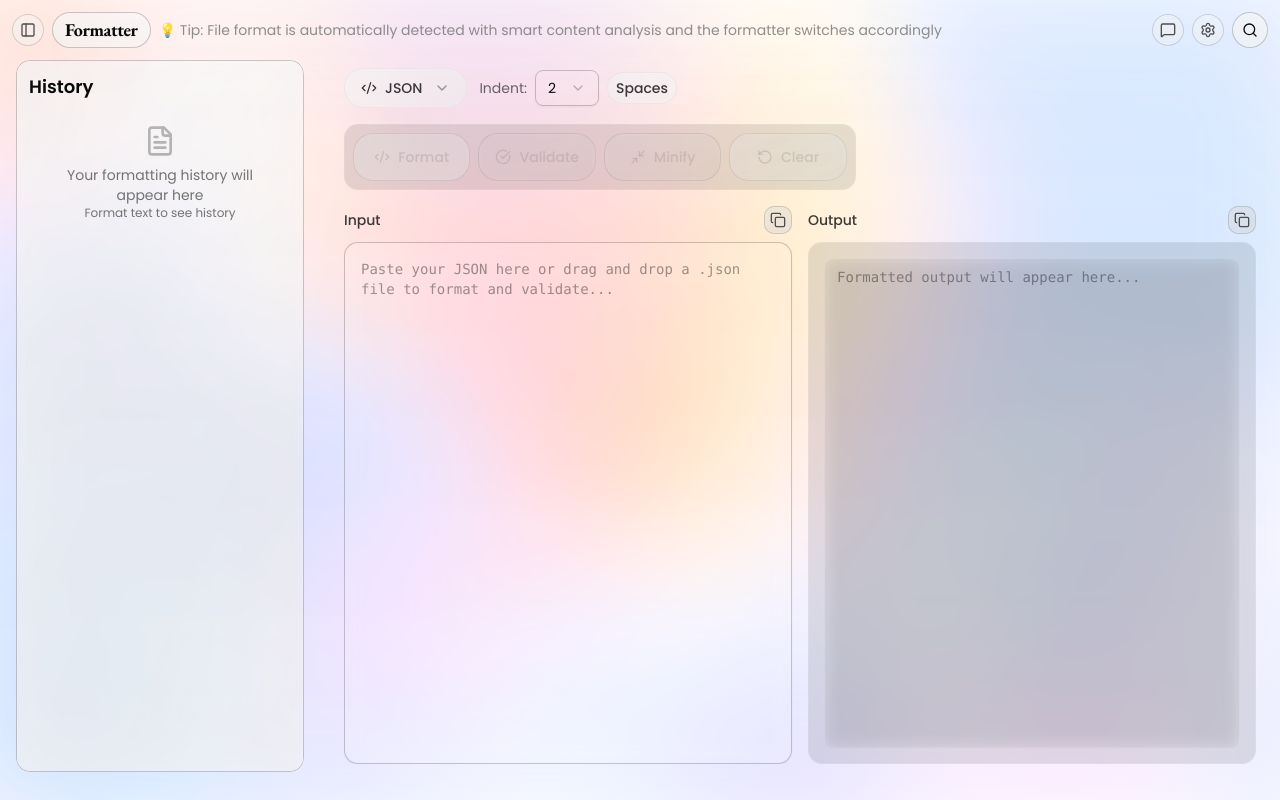
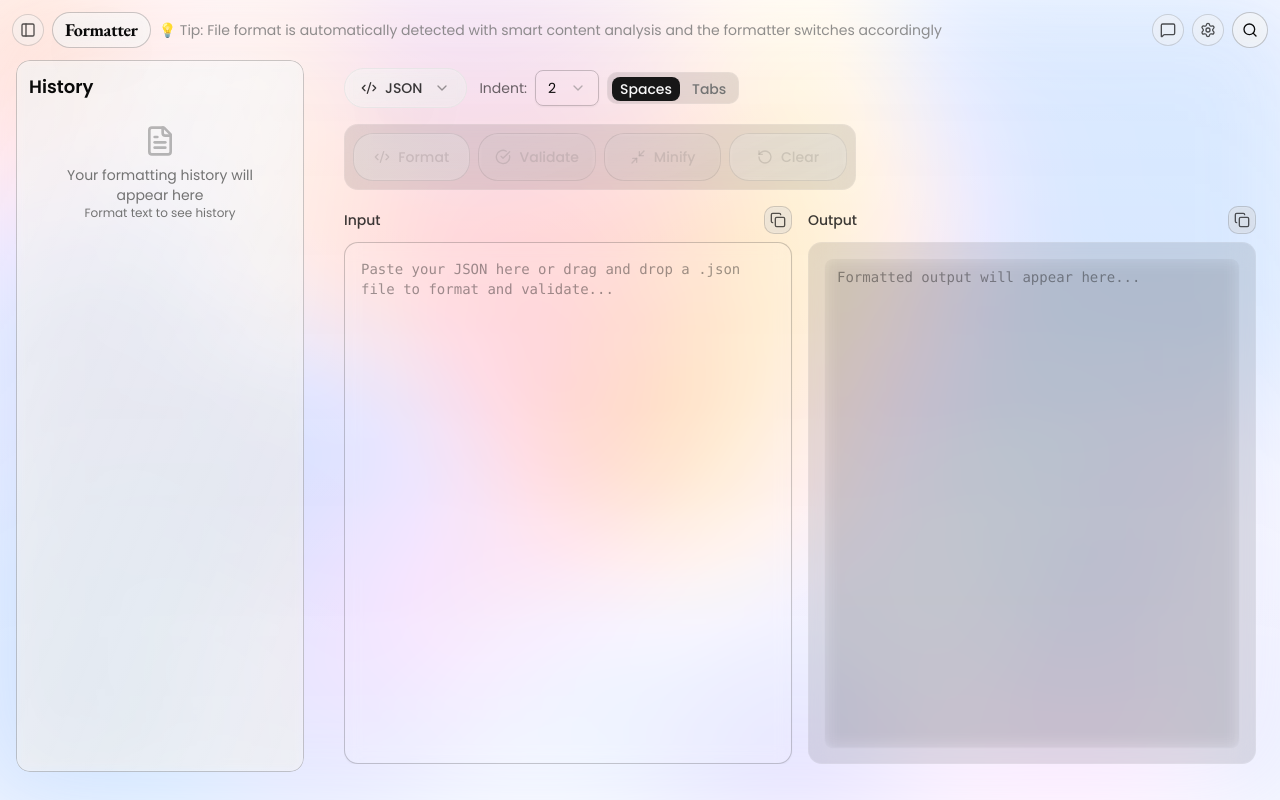
Before and after one commit to jaycho1214/onlineutilities, a Next.js app: page /formatter in a window 1280 px wide. Built offline with nearby package versions, Linux system fonts and the light colour scheme.

Commit message:
refactor: replace operation toggle button with button group for better UX

```diff
--- a/src/features/encoder-decoder/pages/encoder-decoder-page.tsx
+++ b/src/features/encoder-decoder/pages/encoder-decoder-page.tsx
@@ -9,6 +9,7 @@
 import { useState, useCallback, memo, useEffect } from "react";
 import { GradientBackground } from "@/features/shared/ui/gradient-background";
 import { Button } from "@/features/shared/ui/button";
+import { ButtonGroup, ButtonGroupItem } from "@/features/shared/ui/button-group";
 import { Textarea } from "@/features/shared/ui/textarea";
 import { CopyButton } from "@/features/shared/components/copy-button";
 import { useTranslations } from "next-intl";
@@ -127,9 +128,12 @@ function EncoderDecoderPageComponent() {
     [setType],
   );
 
-  const handleOperationToggle = useCallback(() => {
-    setOperation(state.operation === "encode" ? "decode" : "encode");
-  }, [state.operation, setOperation]);
+  const handleOperationChange = useCallback(
+    (value: string) => {
+      setOperation(value as "encode" | "decode");
+    },
+    [setOperation],
+  );
 
   const handleInputChange = useCallback(
     (e: React.ChangeEvent<HTMLTextAreaElement>) => {
@@ -227,20 +231,22 @@ function EncoderDecoderPageComponent() {
                 <ChevronDown className="h-4 w-4 ml-1 opacity-50" />
               </Button>
 
-              <Button
-                onClick={handleOperationToggle}
-                variant={state.operation === "encode" ? "default" : "outline"}
-                className="h-10 px-4 flex items-center gap-2"
-                title="Toggle between encode and decode"
+              <ButtonGroup
+                value={state.operation}
+                onValueChange={handleOperationChange}
+                className="h-10 bg-black/10 dark:bg-white/5 backdrop-blur-md border border-white/10"
               >
-                {state.operation === "encode" ? (
+                <ButtonGroupItem value="encode" className="h-8">
                   <Lock className="h-4 w-4" />
-                ) : (
+                  {/* eslint-disable-next-line @typescript-eslint/no-explicit-any */}
+                  {t("operations.encode" as any)}
+                </ButtonGroupItem>
+                <ButtonGroupItem value="decode" className="h-8">
                   <UnlockKeyhole className="h-4 w-4" />
-                )}
-                {/* eslint-disable-next-line @typescript-eslint/no-explicit-any */}
-                {t(`operations.${state.operation}` as any)}
-              </Button>
+                  {/* eslint-disable-next-line @typescript-eslint/no-explicit-any */}
+                  {t("operations.decode" as any)}
+                </ButtonGroupItem>
+              </ButtonGroup>
             </div>
 
             {/* Status and Settings */}
--- a/src/features/formatter/pages/formatter-page.tsx
+++ b/src/features/formatter/pages/formatter-page.tsx
@@ -3,6 +3,10 @@
 import { useState, useCallback, memo, useEffect } from "react";
 import { GradientBackground } from "@/features/shared/ui/gradient-background";
 import { Button } from "@/features/shared/ui/button";
+import {
+  ButtonGroup,
+  ButtonGroupItem,
+} from "@/features/shared/ui/button-group";
 import { Textarea } from "@/features/shared/ui/textarea";
 import { CopyButton } from "@/features/shared/components/copy-button";
 import { useTranslations } from "next-intl";
@@ -122,21 +126,28 @@ function FormatterPageComponent() {
       setType(value as FormatterType);
       setFormatterDialogOpen(false);
     },
-    [setType],
+    [setType]
   );
 
   const handleDelimiterChange = useCallback(
     (value: string) => {
       setCsvDelimiter(value as CsvDelimiter);
     },
-    [setCsvDelimiter],
+    [setCsvDelimiter]
   );
 
   const handleViewModeChange = useCallback(
     (mode: "raw" | "table") => {
       setCsvViewMode(mode);
     },
-    [setCsvViewMode],
+    [setCsvViewMode]
+  );
+
+  const handleIndentTypeChange = useCallback(
+    (value: string) => {
+      setUseTabs(value === "tabs");
+    },
+    [setUseTabs]
   );
 
   // Format detection dialog handlers
@@ -146,7 +157,7 @@ function FormatterPageComponent() {
       setShowDetectionDialog(false);
       setDetectionData(null);
     },
-    [setType],
+    [setType]
   );
 
   const handleFormatDetectionClose = useCallback(() => {
@@ -158,7 +169,7 @@ function FormatterPageComponent() {
     (e: React.ChangeEvent<HTMLTextAreaElement>) => {
       setInput(e.target.value);
     },
-    [setInput],
+    [setInput]
   );
 
   // Page-level drag and drop is handled on the main container
@@ -329,13 +340,18 @@ function FormatterPageComponent() {
                       <SelectItem value="8">8</SelectItem>
                     </SelectContent>
                   </Select>
-                  <Button
-                    onClick={() => setUseTabs(!state.useTabs)}
-                    variant={state.useTabs ? "default" : "outline"}
-                    className="h-8 px-2 whitespace-nowrap"
+                  <ButtonGroup
+                    value={state.useTabs ? "tabs" : "spaces"}
+                    onValueChange={handleIndentTypeChange}
+                    className="h-8 bg-black/10 dark:bg-white/5 backdrop-blur-md border border-white/10"
                   >
-                    {state.useTabs ? t("labels.tabs") : t("labels.spaces")}
-                  </Button>
+                    <ButtonGroupItem value="spaces" className="h-6 px-2">
+                      {t("labels.spaces")}
+                    </ButtonGroupItem>
+                    <ButtonGroupItem value="tabs" className="h-6 px-2">
+                      {t("labels.tabs")}
+                    </ButtonGroupItem>
+                  </ButtonGroup>
                 </div>
               )}
             </div>
@@ -441,7 +457,7 @@ function FormatterPageComponent() {
                   "transition-all duration-200",
                   inputFocused && "ring-2 ring-blue-500/50 border-blue-500/30",
                   state.dragDrop.isDragOver &&
-                    "border-blue-500/50 bg-blue-500/5",
+                    "border-blue-500/50 bg-blue-500/5"
                 )}
                 spellCheck={false}
                 disabled={state.fileLoading.isLoading}
@@ -465,7 +481,7 @@ function FormatterPageComponent() {
                 className={cn(
                   "flex-1 p-4 bg-black/10 dark:bg-white/5 backdrop-blur-md border border-white/10 rounded-xl",
                   "transition-all duration-200 flex flex-col",
-                  outputFocused && "ring-2 ring-blue-500/50 border-blue-500/30",
+                  outputFocused && "ring-2 ring-blue-500/50 border-blue-500/30"
                 )}
               >
                 {state.type === "csv" &&
```
